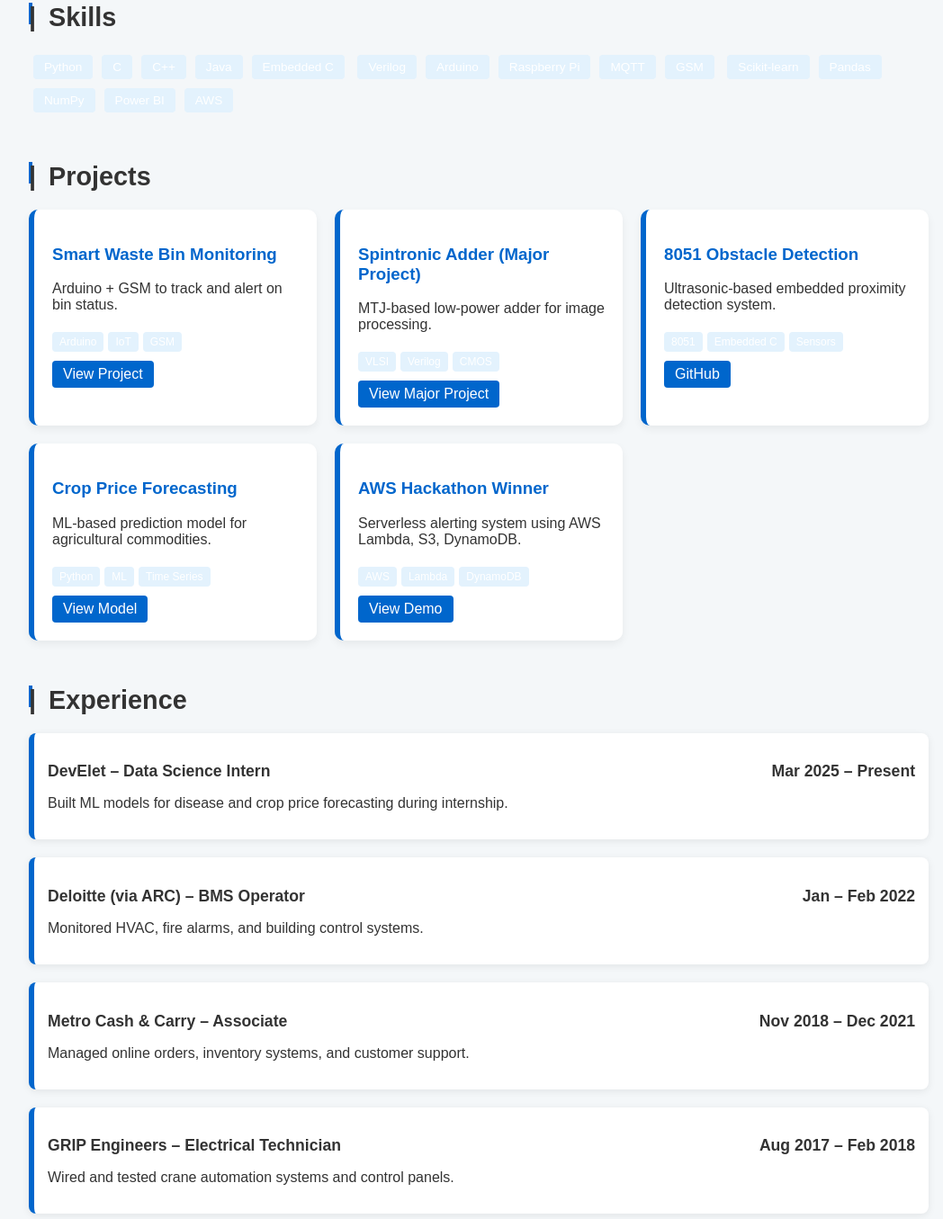
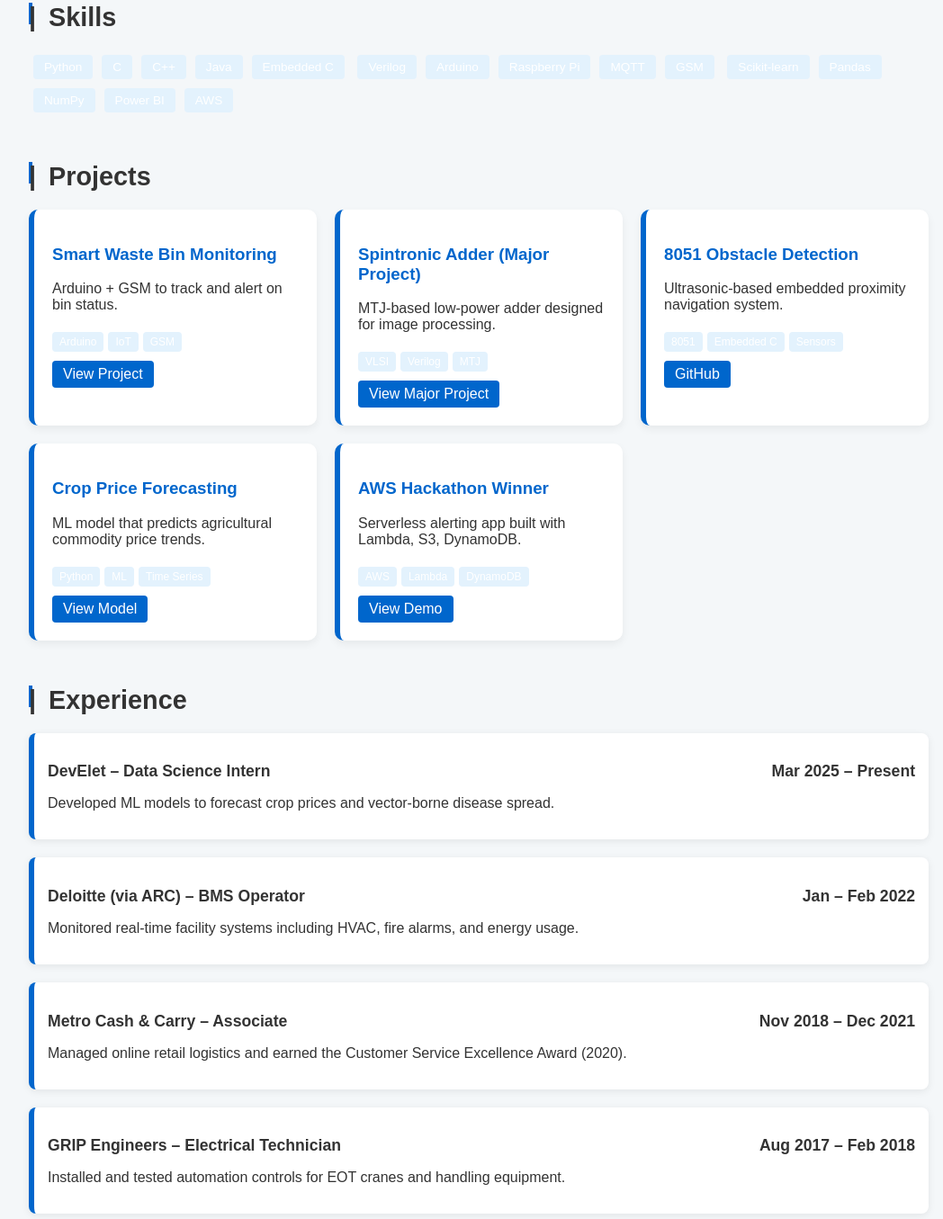
Before and after one commit to johnmoses12/johnmoses12.github.io, a plain HTML site: page index.html in a window 1280 px wide. Shown: the part 565-1920 px from the top of the page at 90% size, without its empty margins (108-1156 px from the left). Drawn offline with nearby package versions, Linux system fonts and the light colour scheme.

Commit message:
index.html

```diff
--- a/index.html
+++ b/index.html
@@ -4,10 +4,29 @@
   <meta charset="UTF-8" />
   <meta name="viewport" content="width=device-width, initial-scale=1.0" />
   <title>John Moses Enje | Portfolio</title>
-  <meta name="description" content="John Moses Enje - ECE Graduate | IoT | Embedded Systems | ML & Data Science Portfolio" />
+
+  <!-- ✅ Favicon -->
+  <link rel="icon" href="favicon.ico" type="image/x-icon" />
+
+  <!-- ✅ Styles -->
   <link rel="stylesheet" href="style.css" />
+
+  <!-- ✅ Scroll Animations -->
+  <link href="https://cdn.jsdelivr.net/npm/aos@2.3.4/dist/aos.css" rel="stylesheet" />
+
+  <!-- ✅ Google Analytics (replace G-XXXXXXX with your own ID) -->
+  <script async src="https://www.googletagmanager.com/gtag/js?id=G-XXXXXXX"></script>
+  <script>
+    window.dataLayer = window.dataLayer || [];
+    function gtag(){ dataLayer.push(arguments); }
+    gtag('js', new Date());
+    gtag('config', 'G-XXXXXXX');
+  </script>
+
+  <!-- ✅ Scripts -->
   <script defer src="script.js"></script>
 </head>
+
 <body>
 
   <!-- ===== HERO SECTION ===== -->
@@ -40,13 +59,13 @@
   <main class="container">
 
     <!-- ===== ABOUT ===== -->
-    <section id="about">
+    <section id="about" data-aos="fade-up">
       <h2><span class="bar">|</span> About Me</h2>
       <p>I’m an Electronics and Communication Engineering graduate from Hyderabad with hands-on experience in embedded systems, IoT, VLSI, and data science. I build intelligent systems that bridge hardware and software to solve real-world problems.</p>
     </section>
 
     <!-- ===== SKILLS ===== -->
-    <section id="skills">
+    <section id="skills" data-aos="fade-up">
       <h2><span class="bar">|</span> Skills</h2>
       <div class="skills-badges">
         <span>Python</span><span>C</span><span>C++</span><span>Java</span><span>Embedded C</span>
@@ -56,73 +75,67 @@
     </section>
 
     <!-- ===== PROJECTS ===== -->
-    <section id="projects">
+    <section id="projects" data-aos="fade-up">
       <h2><span class="bar">|</span> Projects</h2>
       <div class="project-grid">
-
         <div class="project-card">
           <h3>Smart Waste Bin Monitoring</h3>
           <p>Arduino + GSM to track and alert on bin status.</p>
           <div class="tags"><span>Arduino</span><span>IoT</span><span>GSM</span></div>
           <a href="#" class="btn">View Project</a>
         </div>
-
         <div class="project-card">
           <h3>Spintronic Adder (Major Project)</h3>
-          <p>MTJ-based low-power adder for image processing.</p>
-          <div class="tags"><span>VLSI</span><span>Verilog</span><span>CMOS</span></div>
+          <p>MTJ-based low-power adder designed for image processing.</p>
+          <div class="tags"><span>VLSI</span><span>Verilog</span><span>MTJ</span></div>
           <a href="#" class="btn">View Major Project</a>
         </div>
-
         <div class="project-card">
           <h3>8051 Obstacle Detection</h3>
-          <p>Ultrasonic-based embedded proximity detection system.</p>
+          <p>Ultrasonic-based embedded proximity navigation system.</p>
           <div class="tags"><span>8051</span><span>Embedded C</span><span>Sensors</span></div>
           <a href="#" class="btn">GitHub</a>
         </div>
-
         <div class="project-card">
           <h3>Crop Price Forecasting</h3>
-          <p>ML-based prediction model for agricultural commodities.</p>
+          <p>ML model that predicts agricultural commodity price trends.</p>
           <div class="tags"><span>Python</span><span>ML</span><span>Time Series</span></div>
           <a href="#" class="btn">View Model</a>
         </div>
-
         <div class="project-card">
           <h3>AWS Hackathon Winner</h3>
-          <p>Serverless alerting system using AWS Lambda, S3, DynamoDB.</p>
+          <p>Serverless alerting app built with Lambda, S3, DynamoDB.</p>
           <div class="tags"><span>AWS</span><span>Lambda</span><span>DynamoDB</span></div>
           <a href="#" class="btn">View Demo</a>
         </div>
-
       </div>
     </section>
 
     <!-- ===== EXPERIENCE ===== -->
-    <section id="experience">
+    <section id="experience" data-aos="fade-up">
       <h2><span class="bar">|</span> Experience</h2>
       <div class="experience-list">
         <div class="exp-card">
           <h3>DevElet – Data Science Intern <span>Mar 2025 – Present</span></h3>
-          <p>Built ML models for disease and crop price forecasting during internship.</p>
+          <p>Developed ML models to forecast crop prices and vector-borne disease spread.</p>
         </div>
         <div class="exp-card">
           <h3>Deloitte (via ARC) – BMS Operator <span>Jan – Feb 2022</span></h3>
-          <p>Monitored HVAC, fire alarms, and building control systems.</p>
+          <p>Monitored real-time facility systems including HVAC, fire alarms, and energy usage.</p>
         </div>
         <div class="exp-card">
           <h3>Metro Cash & Carry – Associate <span>Nov 2018 – Dec 2021</span></h3>
-          <p>Managed online orders, inventory systems, and customer support.</p>
+          <p>Managed online retail logistics and earned the Customer Service Excellence Award (2020).</p>
         </div>
         <div class="exp-card">
           <h3>GRIP Engineers – Electrical Technician <span>Aug 2017 – Feb 2018</span></h3>
-          <p>Wired and tested crane automation systems and control panels.</p>
+          <p>Installed and tested automation controls for EOT cranes and handling equipment.</p>
         </div>
       </div>
     </section>
 
     <!-- ===== CONTACT ===== -->
-    <section id="contact">
+    <section id="contact" data-aos="fade-up">
       <h2><span class="bar">|</span> Contact</h2>
       <p><strong>Email:</strong> <a href="mailto:johnmosesenje0@gmail.com">johnmosesenje0@gmail.com</a></p>
       <p><strong>Phone:</strong> +91 7337468805</p>
@@ -144,5 +157,9 @@
     </div>
   </footer>
 
+  <!-- ✅ AOS Init Script -->
+  <script src="https://cdn.jsdelivr.net/npm/aos@2.3.4/dist/aos.js"></script>
+  <script>AOS.init({ duration: 1000 });</script>
+
 </body>
 </html>
```
